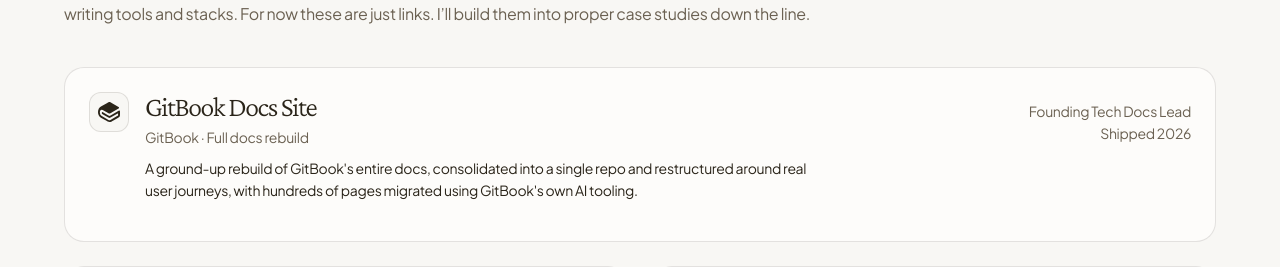
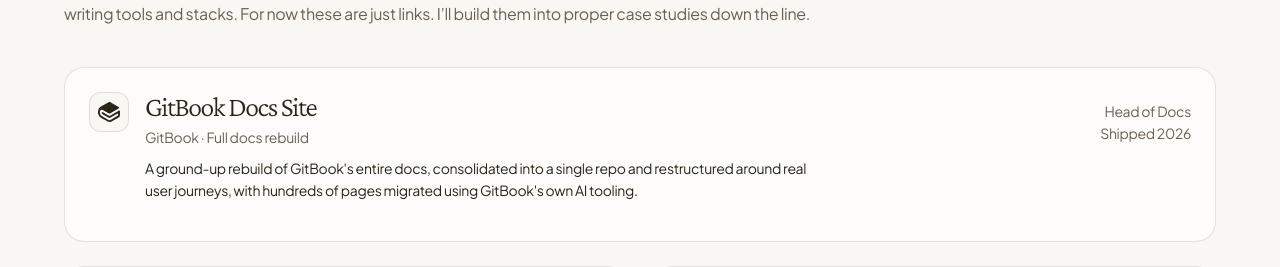
Before and after one commit to scrivera-dugan/site, a Jekyll site: the page built from index.md, in a window 1280 px wide and 900 px high, scrolled down 477 px. Shown: the part 158-425 px from the top of the window. Built offline with Jekyll 4.4.1, drawn with Linux system fonts in a browser that asks for light colours.

```diff
--- a/_data/work.yml
+++ b/_data/work.yml
@@ -14,7 +14,7 @@ featured:
   summary: >-
     A ground-up rebuild of GitBook's entire docs, consolidated into a single repo and
     restructured around real user journeys, with hundreds of pages migrated using GitBook's own AI tooling.
-  meta: Founding Tech Docs Lead · Shipped 2026
+  meta: Head of Docs · Shipped 2026
 
 docs:
   - title: Gemini Embeddings
```
